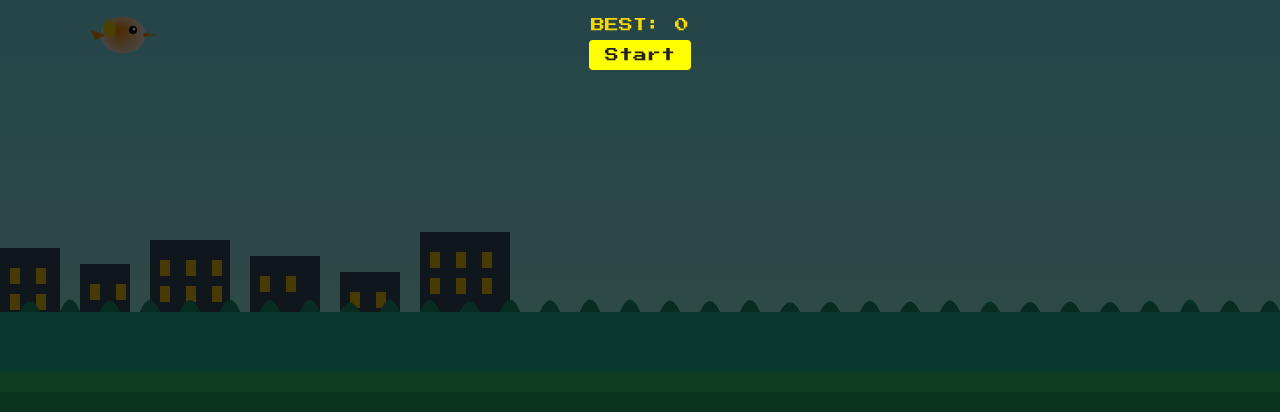
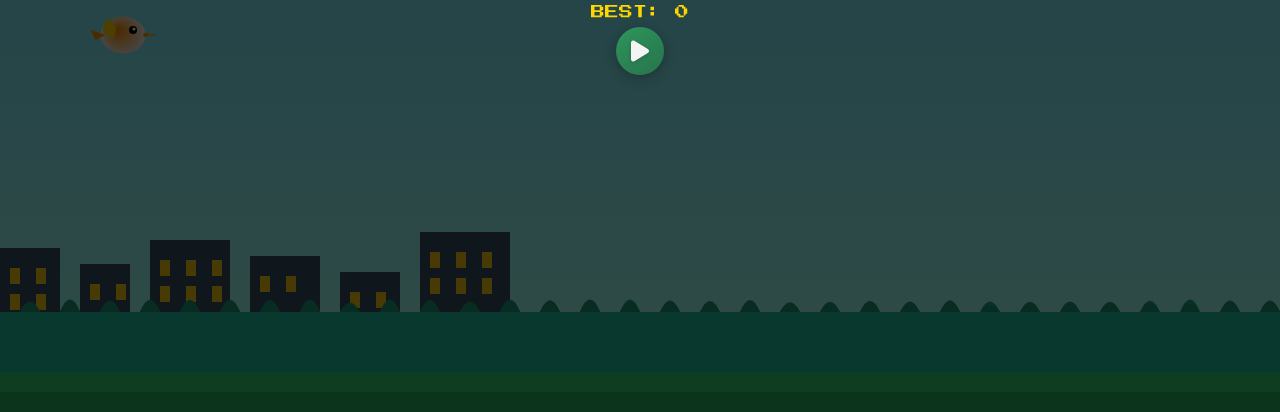
Before and after one commit to code20/flappy-ai-bird, a plain HTML site: page index.html in a window 1280 px wide. Shown: the part 388-800 px from the top of the page. Drawn offline with Linux system fonts and the light colour scheme.

Commit message:
update start and restart buttons

```diff
--- a/index.html
+++ b/index.html
@@ -16,13 +16,17 @@
         <div class="title">Flappy Ai Bird</div>
         <div class="instructions">Press <b>Space</b> or <b>Click/Tap</b> to jump</div>
         <div class="bestScore">BEST: <span id="bestScoreDisplay">0</span></div>
-        <button id="startBtn" aria-label="Start Game">Start</button>
+        <button id="startBtn" aria-label="Start Game">
+          <i class="fas fa-play"></i>
+        </button>
       </div>
       <div id="score" style="display:none;" aria-live="polite">0</div>
       <div id="gameOver" style="display:none;" role="dialog" aria-labelledby="gameOverTitle">
         <div id="gameOverTitle">GAME OVER</div>
         <div id="finalScore" aria-live="assertive"></div>
-        <button id="restartBtn" aria-label="Restart Game">Restart</button>
+        <button id="restartBtn" aria-label="Restart Game">
+          <i class="fas fa-rotate-right"></i>
+        </button>
       </div>
       <div id="hearts"></div>
       <button id="pauseBtn" aria-label="Pause Game" style="display:none;">
--- a/style.css
+++ b/style.css
@@ -132,23 +132,50 @@ body {
 }
 
 #restartBtn, #startBtn {
+  width: 48px;
+  height: 48px;
+  border-radius: 50%;
+  display: flex;
+  align-items: center;
+  justify-content: center;
   font-family: 'Press Start 2P', monospace;
-  font-size: 14px;
-  background: #ff0;
-  color: #222;
+  font-size: 18px;
   border: none;
-  border-radius: 4px;
-  padding: 8px 16px;
   cursor: pointer;
+  box-shadow: 0 4px 16px 0 rgba(0,0,0,0.18), 0 2px 8px 0 rgba(0,0,0,0.12);
+  transition: all 0.2s, box-shadow 0.2s;
   margin-top: 8px;
-  pointer-events: auto;
-  transition: all 0.2s;
+  margin-bottom: 8px;
+  opacity: 0.95;
+  background: linear-gradient(145deg, rgba(60,255,120,0.45) 0%, rgba(40,180,80,0.45) 100%); /* Start: green gradient */
+  color: #fff;
   z-index: 10000 !important;
 }
 
-#restartBtn:hover, #startBtn:hover {
-  background: #fff200;
-  transform: scale(1.05);
+#restartBtn {
+  background: linear-gradient(145deg, rgba(255,120,60,0.45) 0%, rgba(180,40,40,0.45) 100%); /* Restart: orange/red gradient */
+}
+
+#startBtn i, #restartBtn i {
+  font-size: 24px;
+  color: #fff;
+  text-shadow: 0 1px 4px rgba(0,0,0,0.18);
+}
+
+#startBtn:focus, #restartBtn:focus {
+  outline: 2px solid #fff200;
+  outline-offset: 2px;
+}
+
+#startBtn:hover, #restartBtn:hover {
+  opacity: 1;
+  box-shadow: 0 6px 24px 0 rgba(0,0,0,0.22), 0 3px 12px 0 rgba(0,0,0,0.16);
+  transform: scale(1.08);
+}
+
+#startBtn:active, #restartBtn:active {
+  background: #ffe066;
+  color: #222;
 }
 
 #pauseBtn, #muteBtn {
```
